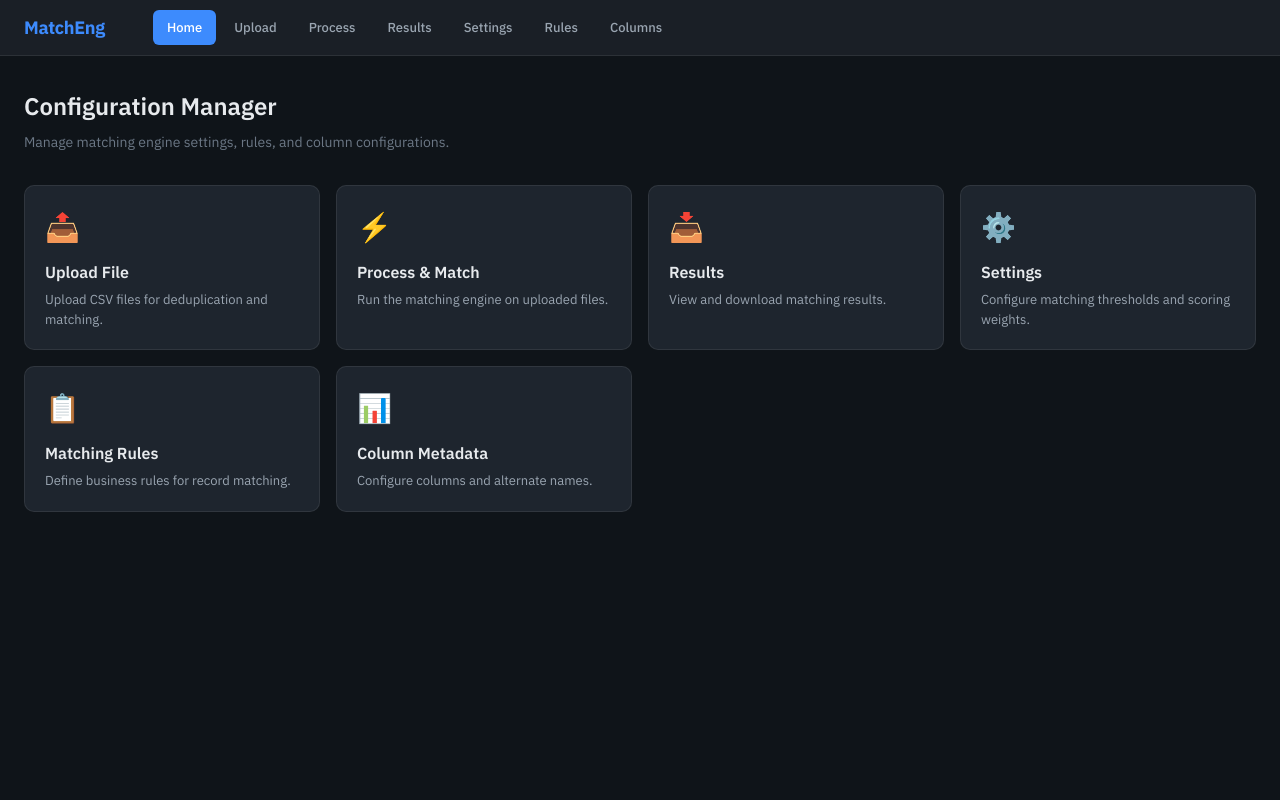
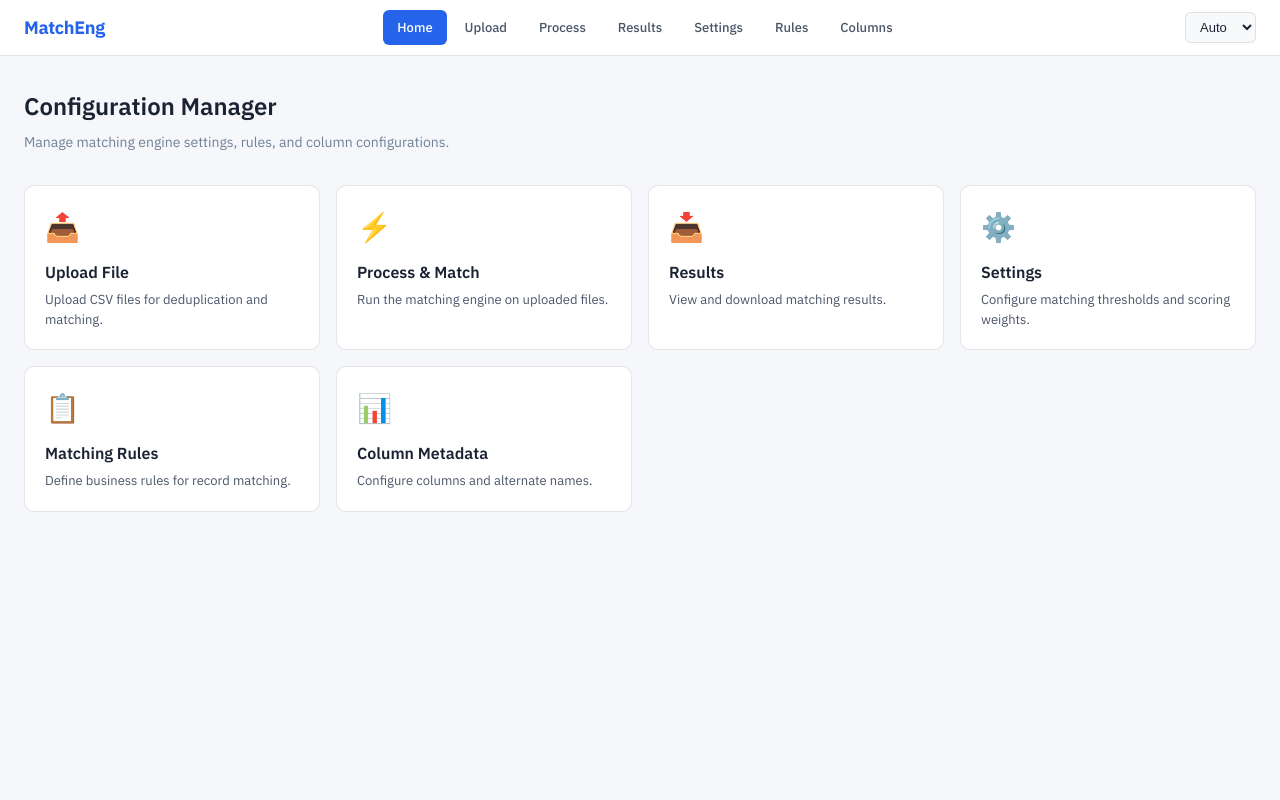
Before and after one commit to saravananr2003/MatchEng, a Flask app: page / in a window 1280 px wide. Run offline with Flask 3, Linux system fonts and the light colour scheme.

Commit message:
feat: Implement theme switching functionality and styles
- Added support for light and dark themes in CSS, including auto theme based on system preference.
- Introduced a theme switcher in the navigation for user selection.
- Enhanced JavaScript to manage theme settings and persist user preferences in local storage.
- Updated HTML to apply the selected theme on page load, preventing flash of unstyled content.

```diff
--- a/static/app.js
+++ b/static/app.js
@@ -1,4 +1,20 @@
 // Global utilities
+
+// Theme management
+function setTheme(theme) {
+  localStorage.setItem('theme', theme);
+  document.documentElement.setAttribute('data-theme', theme);
+  const switcher = document.getElementById('themeSwitcher');
+  if (switcher) switcher.value = theme;
+}
+
+function initTheme() {
+  const saved = localStorage.getItem('theme') || 'auto';
+  const switcher = document.getElementById('themeSwitcher');
+  if (switcher) switcher.value = saved;
+}
+
+document.addEventListener('DOMContentLoaded', initTheme);
 
 function showToast(message, type = 'info') {
   const toast = document.getElementById('toast');
--- a/static/styles.css
+++ b/static/styles.css
@@ -2,7 +2,8 @@
 
 * { box-sizing: border-box; margin: 0; padding: 0; }
 
-:root {
+/* Dark theme (default) */
+:root, [data-theme="dark"] {
   --bg-primary: #0f1419;
   --bg-secondary: #1a1f26;
   --bg-card: #1e252e;
@@ -37,6 +38,72 @@
   --radius-lg: 10px;
 }
 
+/* Light theme */
+[data-theme="light"] {
+  --bg-primary: #f5f7fa;
+  --bg-secondary: #ffffff;
+  --bg-card: #ffffff;
+  --bg-card-hover: #f0f3f7;
+  --bg-input: #f8f9fb;
+  --bg-elevated: #ffffff;
+
+  --text-primary: #1a2233;
+  --text-secondary: #4a5568;
+  --text-muted: #718096;
+
+  --accent: #2563eb;
+  --accent-light: #3b82f6;
+  --accent-dim: rgba(37, 99, 235, 0.1);
+  --accent-hover: #1d4ed8;
+
+  --success: #16a34a;
+  --success-dim: rgba(22, 163, 74, 0.1);
+  --danger: #dc2626;
+  --danger-dim: rgba(220, 38, 38, 0.1);
+  --warning: #ca8a04;
+  --info: #0891b2;
+
+  --border: rgba(0, 0, 0, 0.1);
+  --border-light: rgba(0, 0, 0, 0.06);
+
+  --shadow-sm: 0 1px 3px rgba(0, 0, 0, 0.08);
+  --shadow-md: 0 4px 12px rgba(0, 0, 0, 0.1);
+}
+
+/* Auto theme - follows system preference */
+@media (prefers-color-scheme: light) {
+  [data-theme="auto"] {
+    --bg-primary: #f5f7fa;
+    --bg-secondary: #ffffff;
+    --bg-card: #ffffff;
+    --bg-card-hover: #f0f3f7;
+    --bg-input: #f8f9fb;
+    --bg-elevated: #ffffff;
+
+    --text-primary: #1a2233;
+    --text-secondary: #4a5568;
+    --text-muted: #718096;
+
+    --accent: #2563eb;
+    --accent-light: #3b82f6;
+    --accent-dim: rgba(37, 99, 235, 0.1);
+    --accent-hover: #1d4ed8;
+
+    --success: #16a34a;
+    --success-dim: rgba(22, 163, 74, 0.1);
+    --danger: #dc2626;
+    --danger-dim: rgba(220, 38, 38, 0.1);
+    --warning: #ca8a04;
+    --info: #0891b2;
+
+    --border: rgba(0, 0, 0, 0.1);
+    --border-light: rgba(0, 0, 0, 0.06);
+
+    --shadow-sm: 0 1px 3px rgba(0, 0, 0, 0.08);
+    --shadow-md: 0 4px 12px rgba(0, 0, 0, 0.1);
+  }
+}
+
 html { scroll-behavior: smooth; }
 
 body {
@@ -58,6 +125,7 @@ body {
   height: 56px;
   position: sticky;
   top: 0;
+  justify-content: space-between;
   z-index: 100;
 }
 
@@ -65,13 +133,15 @@ body {
   font-size: 18px;
   font-weight: 700;
   color: var(--accent);
-  margin-right: 48px;
   letter-spacing: -0.3px;
+  flex-shrink: 0;
 }
 
 .nav-links {
   display: flex;
   gap: 4px;
+  flex: 1;
+  justify-content: center;
 }
 
 .nav-link {
@@ -92,6 +162,25 @@ body {
 .nav-link.active {
   background: var(--accent);
   color: white;
+}
+
+.theme-switcher {
+  margin-left: auto;
+}
+
+.theme-switcher select {
+  background: var(--bg-input);
+  color: var(--text-primary);
+  border: 1px solid var(--border);
+  border-radius: var(--radius-sm);
+  padding: 6px 10px;
+  font-size: 13px;
+  cursor: pointer;
+}
+
+.theme-switcher select:focus {
+  outline: none;
+  border-color: var(--accent);
 }
 
 /* ========== CONTAINER ========== */
--- a/templates/base.html
+++ b/templates/base.html
@@ -1,10 +1,17 @@
 <!doctype html>
-<html lang="en">
+<html lang="en" data-theme="auto">
 <head>
   <meta charset="utf-8" />
   <meta name="viewport" content="width=device-width, initial-scale=1" />
   <title>{% block title %}MatchEng{% endblock %}</title>
   <link rel="stylesheet" href="/static/styles.css" />
+  <script>
+    // Apply theme before page renders to prevent flash
+    (function() {
+      const saved = localStorage.getItem('theme') || 'auto';
+      document.documentElement.setAttribute('data-theme', saved);
+    })();
+  </script>
   {% block extra_css %}{% endblock %}
 </head>
 <body>
@@ -19,6 +26,13 @@
       <a href="/rules" class="nav-link {% if active_page == 'rules' %}active{% endif %}">Rules</a>
       <a href="/columns" class="nav-link {% if active_page == 'columns' %}active{% endif %}">Columns</a>
     </div>
+    <div class="theme-switcher">
+      <select id="themeSwitcher" onchange="setTheme(this.value)">
+        <option value="auto">Auto</option>
+        <option value="light">Light</option>
+        <option value="dark">Dark</option>
+      </select>
+    </div>
   </nav>
 
   <main class="container">
```
